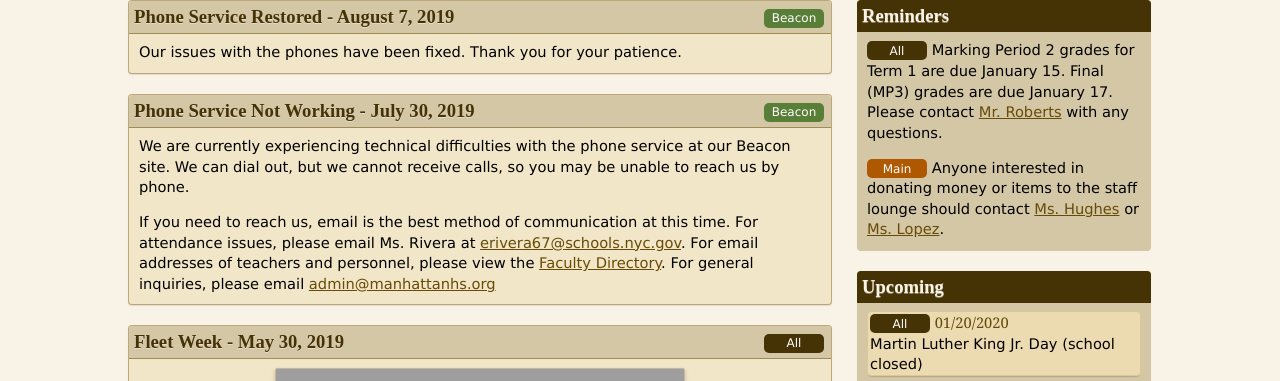
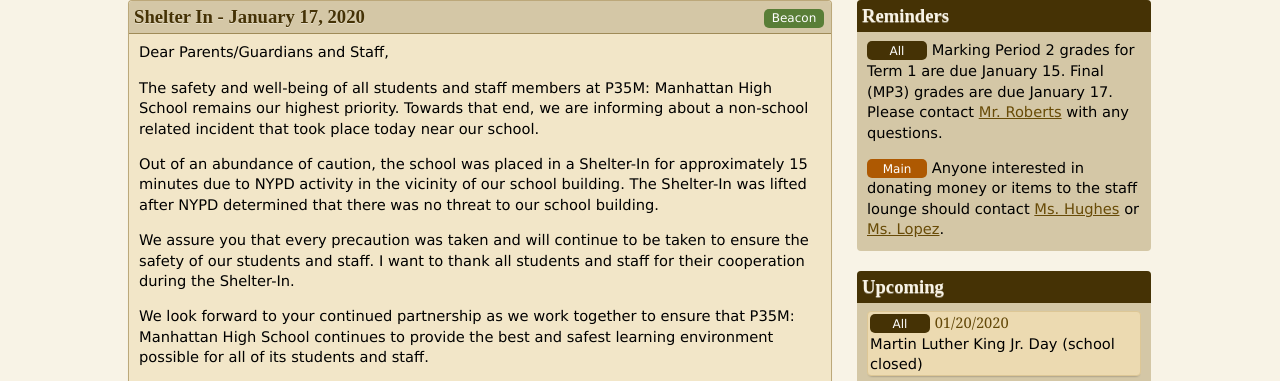
Before and after one commit to 75M035/manhattanhs, a PHP site: page / in a window 1280 px wide. Shown: the part 160-541 px from the top of the page. Run offline with PHP 8.4, Linux system fonts and the light colour scheme; some libraries are stand-ins or nearby versions; grey boxes are pictures that could not be loaded.

Commit message:
Adding shelter-in news

```diff
--- a/index.php
+++ b/index.php
@@ -7,6 +7,20 @@
 
 	<main id="content">
 		<section id="left">
+			<article class="contentleft">
+				<h2 class="contenthead">Shelter In - January 17, 2020 <span class="labels"> <span class="beacon-label">Beacon</span></span></h2>
+				<div class="maincontent">
+	    			<p>Dear Parents/Guardians and Staff,</p>
+					<p>The safety and well-being of all students and staff members at P35M: Manhattan High School remains our highest priority.  Towards that end, we are informing about a non-school related incident that took place today near our school.</p>
+					<p>Out of an abundance of caution, the school was placed in a Shelter-In for approximately 15 minutes due to NYPD activity in the vicinity of our school building.  The Shelter-In was lifted after NYPD determined that there was no threat to our school building.</p>
+					<p>We assure you that every precaution was taken and will continue to be taken to ensure the safety of our students and staff.  I want to thank all students and staff for their cooperation during the Shelter-In.</p>
+					<p>We look forward to your continued partnership as we work together to ensure that P35M: Manhattan High School continues to provide the best and safest learning environment possible for all of its students and staff.</p>
+					<p>If you have any questions, please feel free to contact Assistant Principal Gavriel Berkovits at (212) 465-4390.</p>
+					<p>Sincerely yours,</p>
+					<p>Marta Barnett<br />
+					Principal</p>
+				</div>
+			</article>
 			<article class="contentleft">
                 <h2 class="contenthead">Phone Service Restored - August 7, 2019 <span class="labels"><span class="beacon-label">Beacon</span></span></h2>
                 <div class="maincontent">
```
